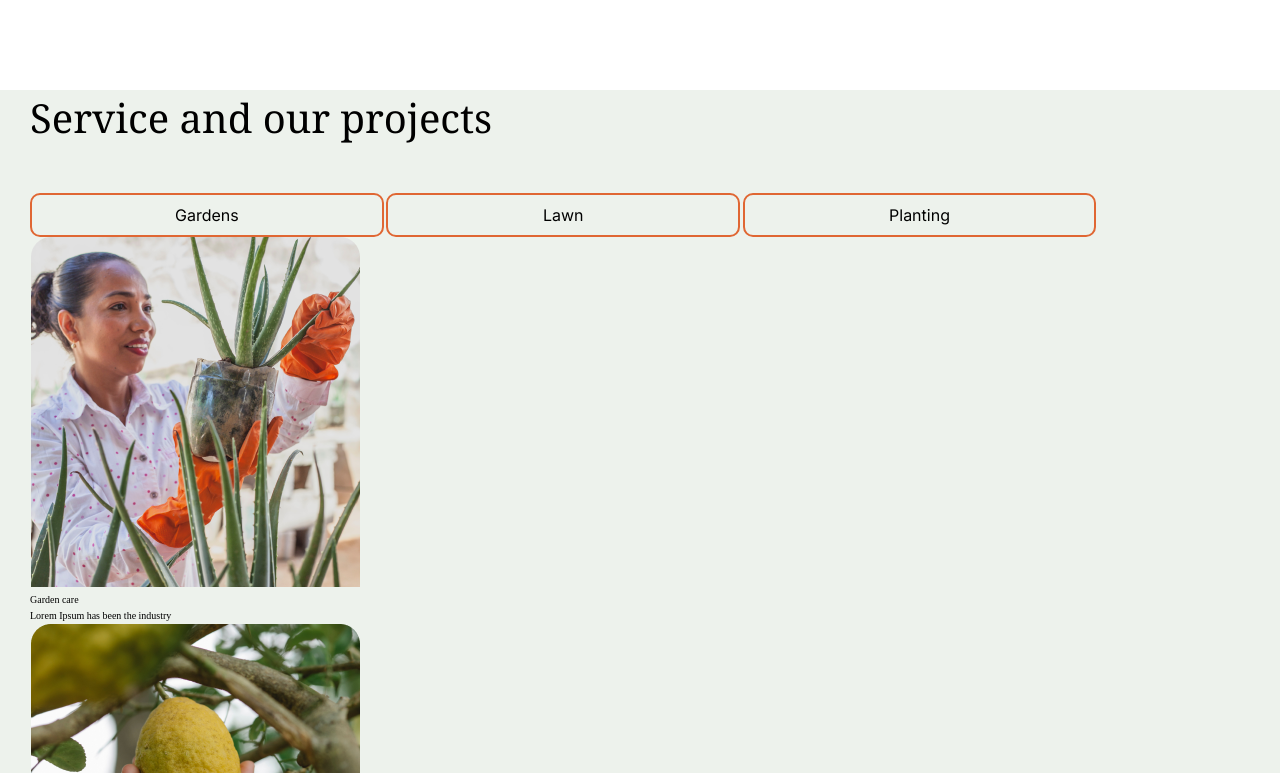
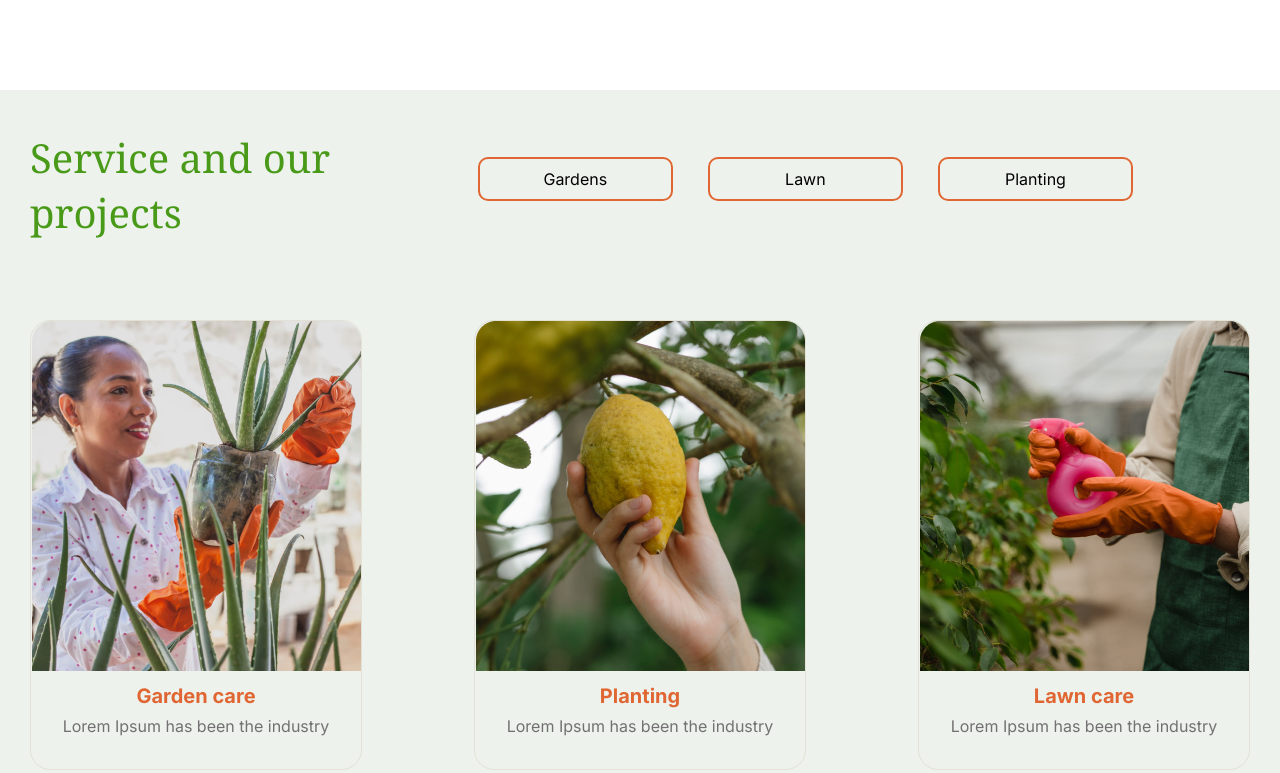
Before and after one commit to MARGO06/Plants-RS-School, a website built with webpack: page Plants/index.html in a window 1280 px wide. Shown: the part 1181-1954 px from the top of the page. Built offline with nearby package versions, Linux system fonts and the light colour scheme; a web font is replaced by a local one.

Commit message:
feat: add css style to service section

```diff
--- a/Plants/index.html
+++ b/Plants/index.html
@@ -44,7 +44,7 @@
       <section class="about">
         <div class="container container__aboute">
           <div class="information information__aboute">
-            <h2 class="aboute__title">We are <span class="aboute__title-color">professional experienced </span> gardeners</h2>
+            <h2 class="aboute__title">We are <span class="aboute__title-color"> professional experienced </span> gardeners</h2>
             <p class="aboute__text">Lorem Ipsum is simply dummy text of the printing and typesetting industry.
                 Lorem Ipsum has been the industry's standard dummy text ever since the 1500s, when an unknown printer took a galley of type and scrambled it to make a type specimen book.
                 It has survived not only five centuries, but also the leap into electronic typesetting, remaining essentially unchanged. </p>
@@ -55,12 +55,14 @@
         </div>
       </section>
       <section class="service">
-        <div class="container">
-          <h2 class="service__h2">Service and our projects</h2>
-          <div class="service__buttons">
-            <button class="button button__choice">Gardens</button>
-            <button class="button button__choice">Lawn</button>
-            <button class="button button__choice">Planting</button>
+        <div class="container container__service">
+          <div class = "service__button">
+            <h2 class="service__title">Service and our projects</h2>
+            <div class="service__buttons">
+              <button class="button button__choice">Gardens</button>
+              <button class="button button__choice">Lawn</button>
+              <button class="button button__choice">Planting</button>
+            </div>
           </div>
           <div class="service__img">
             <div class="card">
@@ -84,7 +86,7 @@
               <p class="card__text">Lorem Ipsum has been the industry</p>
             </div>
             <div class="card">
-              <img src="./images/first.png" alt="plants" class="card__img">
+              <img src="./images/fifthpng.png" alt="plants" class="card__img">
               <p class="card__table-of-contents">Garden care</p>
               <p class="card__text">Lorem Ipsum has been the industry</p>
             </div>
--- a/Plants/sass/abstracts/_placeholders.scss
+++ b/Plants/sass/abstracts/_placeholders.scss
@@ -10,3 +10,12 @@
   border-radius: 10px;
   border: 2px solid #E06733;
 }
+
+%text-location{
+  text-align: center;
+}
+
+%card-border{
+  border-radius: 20px;
+  border:1px solid #E3E1D5;
+}
--- a/Plants/sass/components/_service.scss
+++ b/Plants/sass/components/_service.scss
@@ -1,3 +1,66 @@
 .service{
-    background-color: $color-background;
+  background-color: $color-background;
 }
+
+.container__service{
+  padding-bottom: 121px;
+}
+
+.service__title{
+  color: $color-second;
+  width: 25%;
+  padding-top: 40px;
+}
+.service__button{
+  @include flex ($display: flex, $content:flex-start);
+}
+.service__buttons{
+  margin-top: 19px;
+  margin-left: 143px;
+  width: 55%;
+}
+
+.button__choice{
+  width: 161px;
+  height: 50px;
+  margin-left: 33px;
+  color: $color-primary;
+  @include font($size: 2.0rem,$style: normal,$weight: 400,$line-height:normal);
+  @extend %font-main;
+}
+
+.button__choice:first-child{
+  margin: 0;
+}
+
+.service__img{
+  @include flex ($display: flex, $content:space-between);
+  align-content: space-between;
+  flex-wrap: wrap;
+  margin-top: 80px;
+  height: 955px;
+}
+
+.card{
+  height: 450px;
+  @extend %card-border;
+}
+
+.card__table-of-contents,
+.card__text
+{
+  display: block;
+  margin-top: 10px;
+  @extend %text-location;
+  @extend %font-second;
+}
+
+.card__text{
+  color: $color-h1;
+  @include font ($size: 1.6rem,$style: normal,$weight: 400,$line-height:2.0rem);
+}
+
+.card__table-of-contents{
+  @include font ($size: 2.0rem,$style: normal,$weight: 700,$line-height:2.0rem);
+  color: $color-primary;
+}
--- a/Plants/sass/style.scss
+++ b/Plants/sass/style.scss
@@ -15,4 +15,4 @@
 //components
 @import"components/service";
 @import"components/welcome";
-@import"components/aboute";
+@import"components/about";
```
Also changed, not shown: Plants/sass/components/_about.scss (renamed from Plants/sass/components/_aboute.scss), Plants/sass/style.css, 1 other file.
